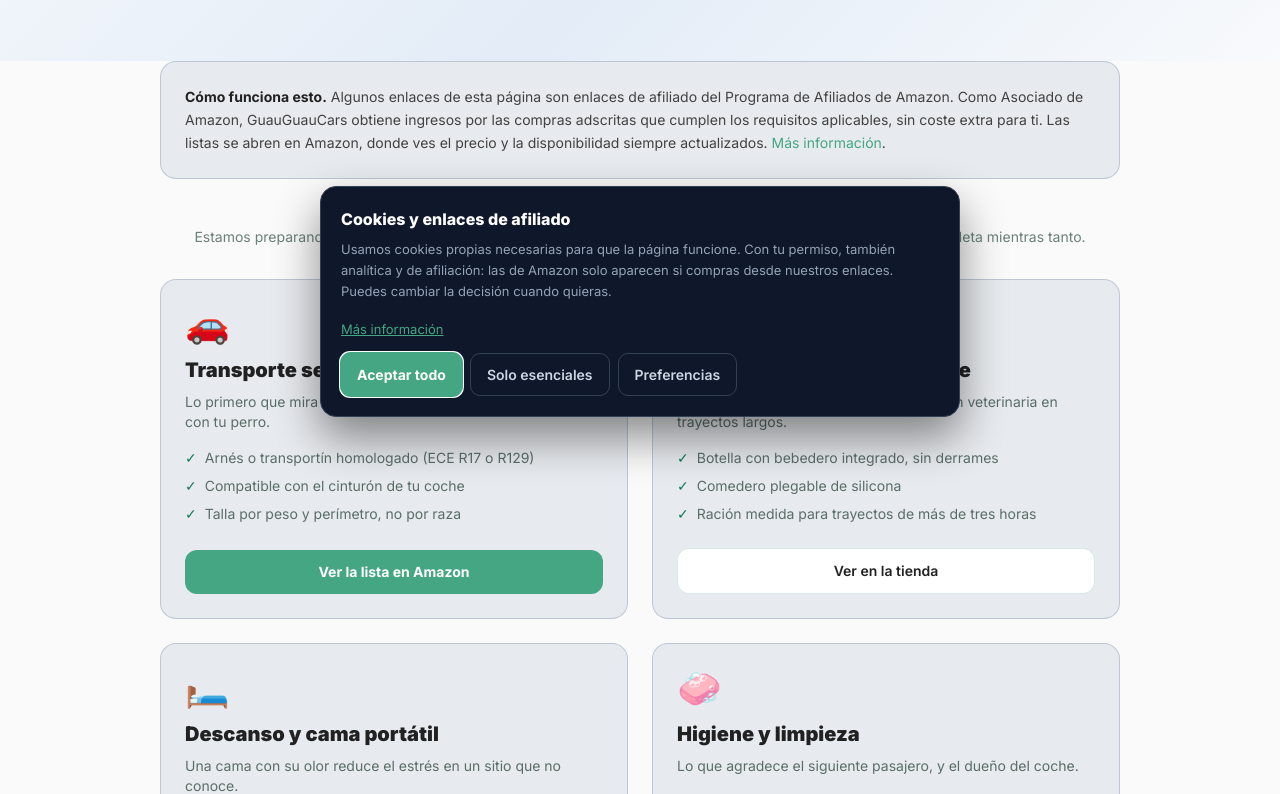
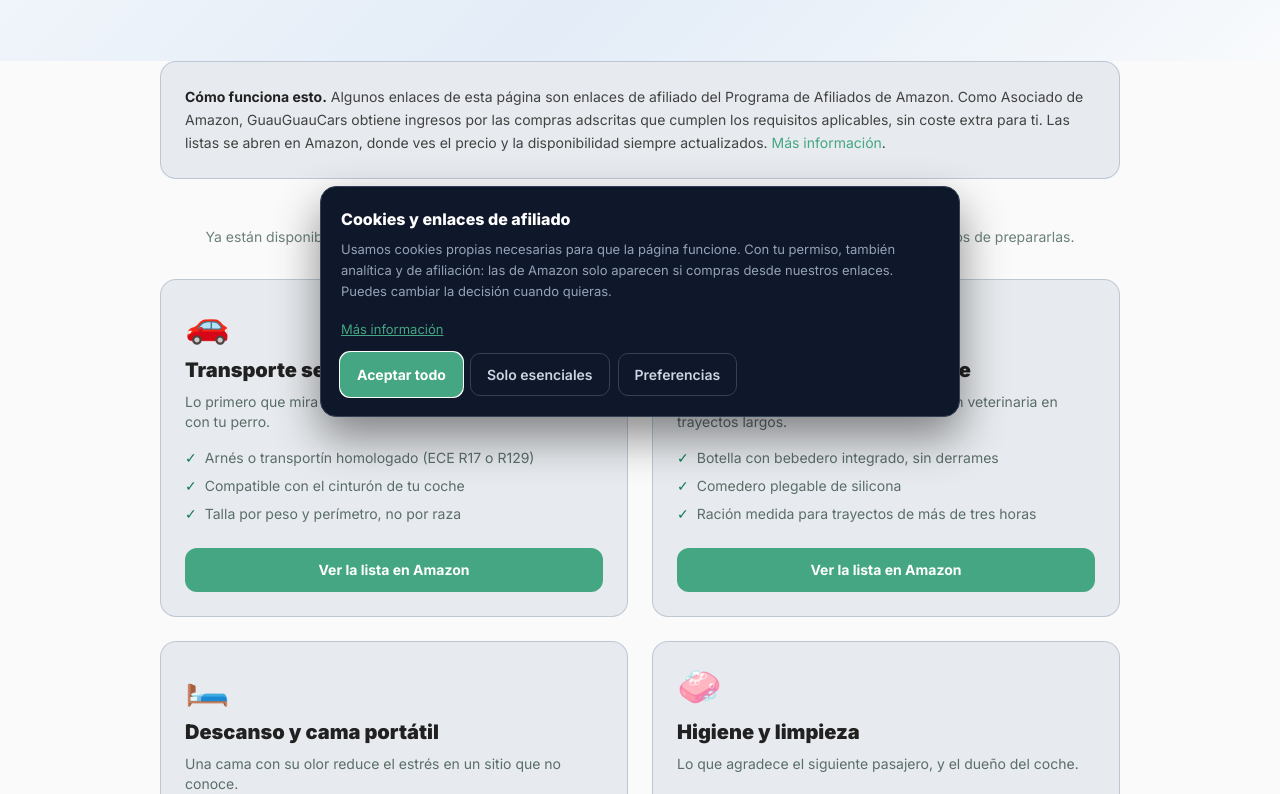
Before and after one commit to Pitcher755/GuauGuauCars_landing, a plain HTML site: page recomendados.html in a window 1280 px wide. Shown: the part 367-1161 px from the top of the page. Drawn offline with nearby package versions, Linux system fonts and the light colour scheme.

Commit message:
feat(recomendados): enlazar la lista de ideas de hidratación
Resuelto desde el enlace corto a la URL larga del escaparate, como el resto:
list/1J7DSGQTQHQ4Q. La categoría pasa a tener su botón real y la nota de la
página refleja que ya hay dos listas disponibles y tres pendientes.

```diff
--- a/recomendados.html
+++ b/recomendados.html
@@ -122,8 +122,8 @@
   <!-- Categorías -->
   <main class="max-w-5xl mx-auto px-4 sm:px-6 lg:px-8 pb-24">
     <p class="text-slate-500 text-sm mb-8 text-center">
-      Estamos preparando la lista de cada categoría. La de transporte ya está disponible; las demás
-      abren la tienda completa mientras tanto.
+      Ya están disponibles las listas de transporte e hidratación; las demás abren la tienda
+      completa mientras terminamos de prepararlas.
     </p>
 
     <div class="grid grid-cols-1 md:grid-cols-2 gap-6">
@@ -155,10 +155,10 @@
           <li class="flex gap-2"><span class="text-emerald-400">✓</span> Comedero plegable de silicona</li>
           <li class="flex gap-2"><span class="text-emerald-400">✓</span> Ración medida para trayectos de más de tres horas</li>
         </ul>
-        <a href="https://www.amazon.es/shop/queai04?tag=guauguaucars.com-21"
+        <a href="https://www.amazon.es/shop/queai04/list/1J7DSGQTQHQ4Q?linkCode=spc&amp;tag=guauguaucars.com-21&amp;domainId=influencer&amp;asc_contentid=amzn1.ideas.1J7DSGQTQHQ4Q"
            target="_blank" rel="sponsored nofollow noopener"
-           class="mt-auto block text-center bg-slate-800 hover:bg-slate-700 border border-slate-700 text-white font-semibold py-3 rounded-xl transition-colors text-sm">
-          Ver en la tienda
+           class="mt-auto block text-center bg-brand hover:bg-brand-dark text-white font-bold py-3 rounded-xl transition-colors text-sm">
+          Ver la lista en Amazon
         </a>
       </article>
 
```
